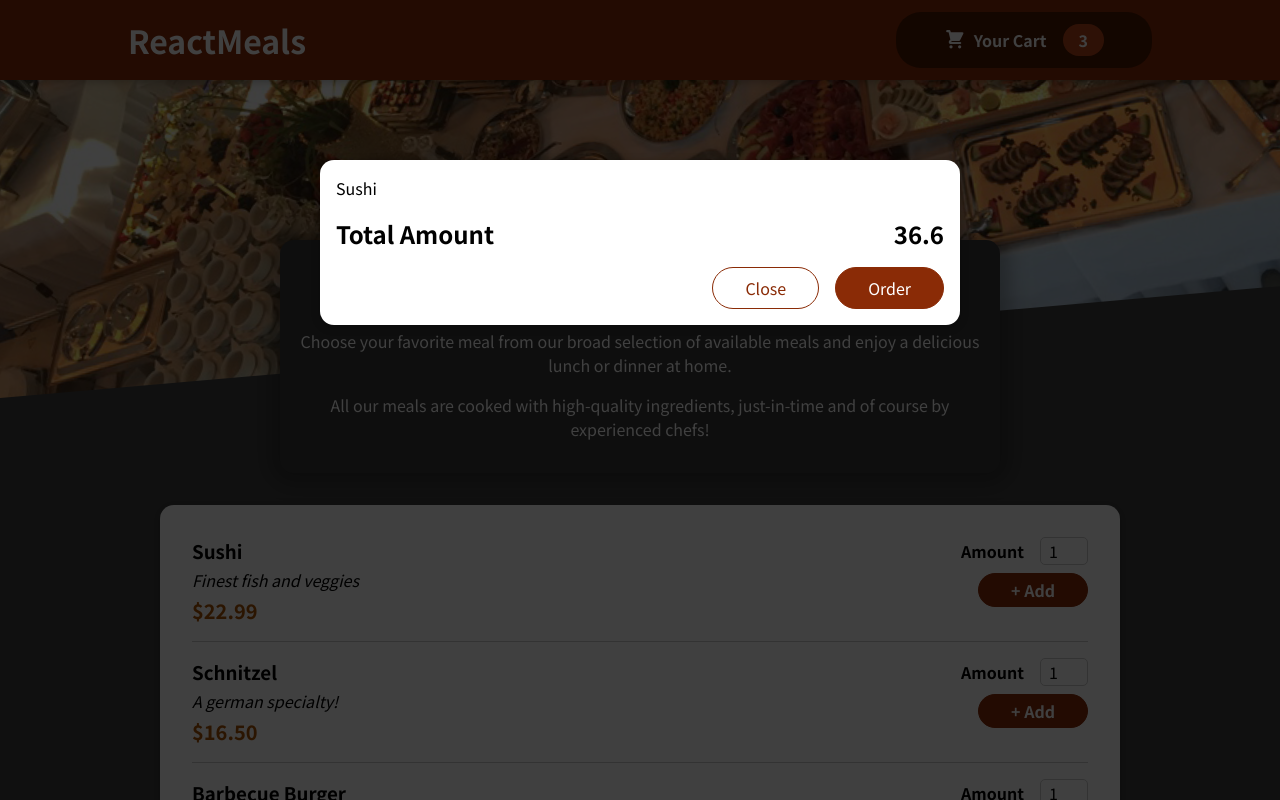
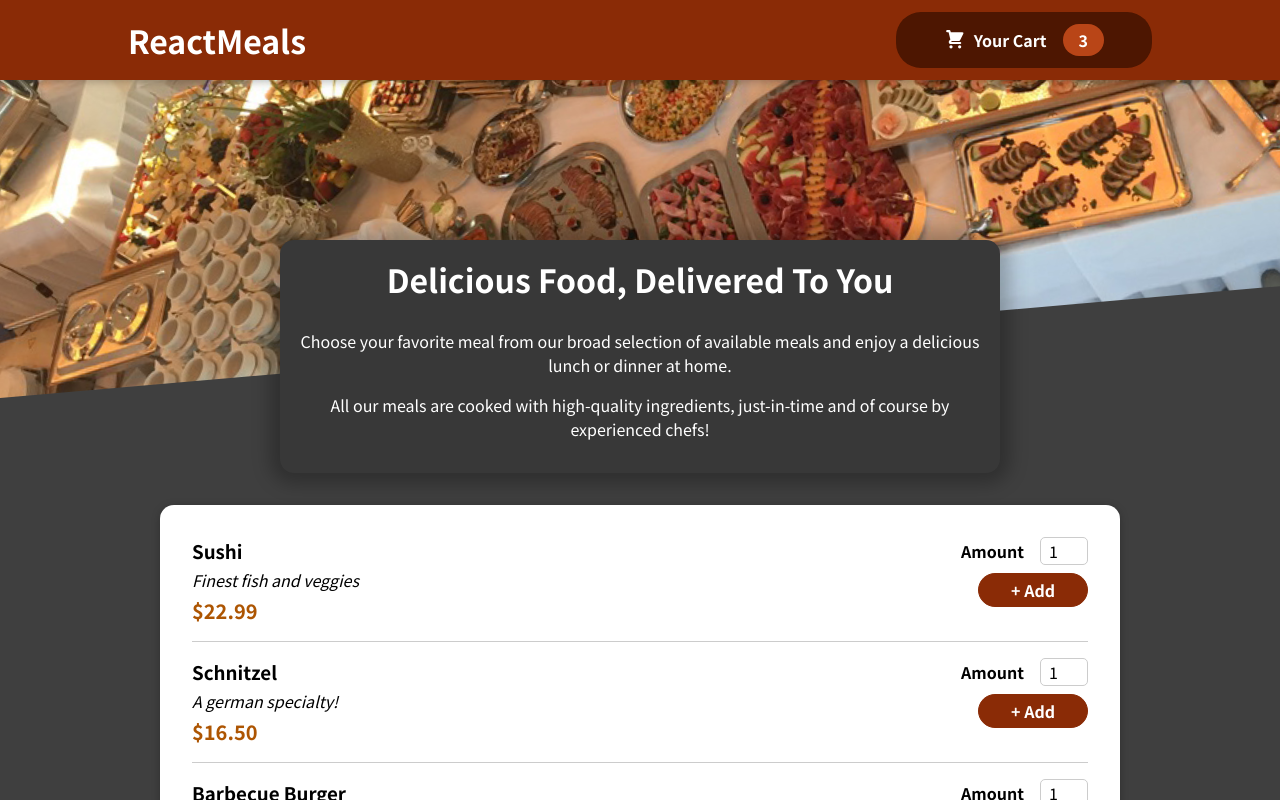
Before and after one commit to AdityaSingh18/Restaurant-Webiste-ReactJS, a React (Create React App) app: page / in a window 1280 px wide. Shown: the top 800 px of the page. Built offline with nearby package versions, Linux system fonts and the light colour scheme.

Commit message:
Implementing Cart Open and Close

```diff
--- a/src/App.js
+++ b/src/App.js
@@ -1,14 +1,24 @@
-import { Fragment } from 'react';
+import { Fragment,useState } from 'react';
 
 import Header from './components/Layout/Header';
 import Meals from './components/Meals/Meals';
 import Cart from './components/Cart/Cart'
 
 function App() {
+
+  const [cartIsShown,setCartIsShown] = useState(false);
+
+  const showCartHandler = ()=>{
+    setCartIsShown(true);
+  }
+
+  const hideCartHandler = ()=>{
+    setCartIsShown(false);
+  }
   return (
     <Fragment>
-      <Cart/>
-      <Header />
+      { cartIsShown && <Cart onClose={hideCartHandler}/>}
+      <Header onShowCart={setCartIsShown} />
       <main>
         <Meals/>
       </main>
--- a/src/components/Cart/Cart.js
+++ b/src/components/Cart/Cart.js
@@ -11,14 +11,14 @@ const Cart = (props) => {
   );
 
   return (
-    <Modal>
+    <Modal onClose={props.onClose} >
       {cartItems}
       <div className={classes.total}>
         <span>Total Amount </span>
         <span>36.6</span>
       </div>
       <div className={classes.actions}>
-        <button className={classes['button--alt']}>Close</button>
+        <button className={classes['button--alt']} onClick={props.onClose}>Close</button>
         <button className={classes.button}>Order</button>
       </div>
     </Modal>
--- a/src/components/Layout/Header.js
+++ b/src/components/Layout/Header.js
@@ -9,7 +9,7 @@ const Header = (props) => {
     <Fragment>
       <header className={classes.header}>
         <h1>ReactMeals</h1>
-        <HeaderCartButton />
+        <HeaderCartButton onClick={props.onShowCart} />
       </header>
       <div className={classes['main-image']}>
         <img src={mealsImage} alt='A table full of delicious food!' />
--- a/src/components/Layout/HeaderCartButton.js
+++ b/src/components/Layout/HeaderCartButton.js
@@ -3,7 +3,7 @@ import classes from './HeaderCartButton.module.css';
 
 const HeaderCartButton = (props) => {
   return (
-    <button className={classes.button}>
+    <button className={classes.button} onClick={props.onClick}>
       <span className={classes.icon}>
         <CartIcon />
       </span>
--- a/src/components/UI/Modal.js
+++ b/src/components/UI/Modal.js
@@ -3,7 +3,7 @@ import classes from './Modal.module.css';
 import ReactDOM from 'react-dom';
 
 const Backdrop = props =>{
-return <div className={classes.backdrop}></div>
+return <div className={classes.backdrop} onClick={props.onClose}></div>
 }
 
 
@@ -24,7 +24,7 @@ const Modal = props =>{
 
 return(
     <Fragment>
-        {ReactDOM.createPortal(<Backdrop/>,portalElement)}
+        {ReactDOM.createPortal(<Backdrop onClose ={props.onClose}/>,portalElement)}
         {ReactDOM.createPortal(<ModalOverlay>{props.children}</ModalOverlay>,portalElement)}
     </Fragment>
 )
```
